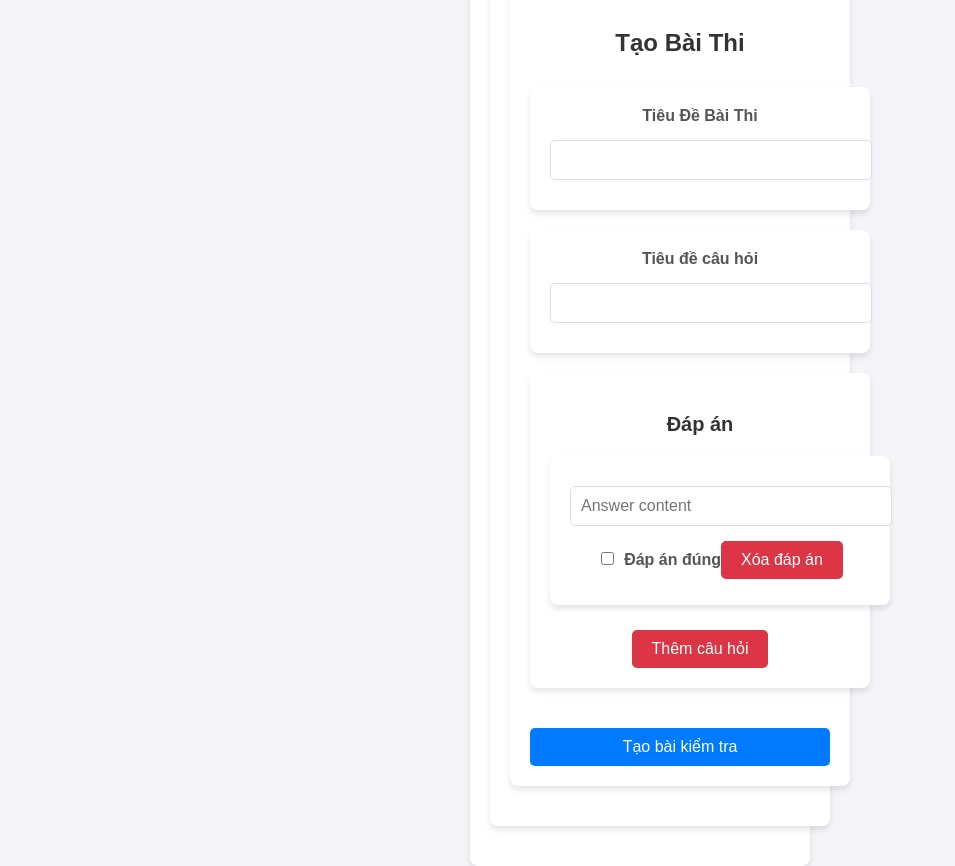
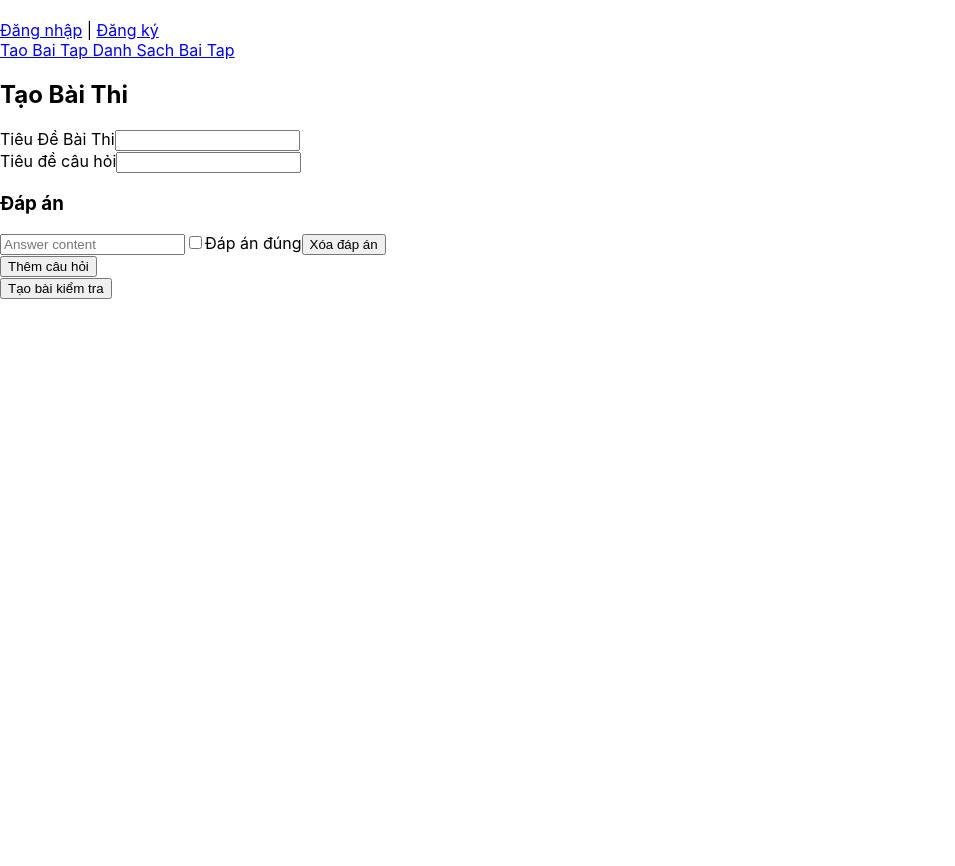
Before and after one commit to nam25101999/quiz-project, a React (Create React App) app in the folder frontend/: page /create in a window 1280 px wide. Shown: the whole page, without its empty margins (0-955 px from the left). After the commit the page ends 800 px from the top, so only its background shows below. Built offline with nearby package versions, Linux system fonts and the light colour scheme.

Commit message:
cap nhat header

```diff
--- a/frontend/src/App.jsx
+++ b/frontend/src/App.jsx
@@ -4,10 +4,12 @@ import Login from './components/Login';
 import Register from './components/Register';
 import ExamList from './components/ExamList';
 import CreateExam from './components/CreateExam';
+import Header from './components/Header';
 
 const App = () => {
   return (
     <Router>
+      <Header />
       <div>
         <nav>
           <Link to="/login">Đăng nhập</Link> | <Link to="/register">Đăng ký</Link>
--- a/frontend/src/components/CreateExam.css
+++ /dev/null
@@ -1,77 +0,0 @@
-/* src/components/CreateExam.css */
-
-/* Cấu trúc chung của form */
-div {
-    margin-bottom: 20px;
-  }
-
-  h2 {
-    font-size: 24px;
-    text-align: center;
-    margin-bottom: 30px;
-  }
-
-  h3 {
-    margin-top: 20px;
-    font-size: 20px;
-    color: #333;
-  }
-
-  /* Input và Label */
-  input[type="text"] {
-    width: 100%;
-    padding: 10px;
-    margin: 10px 0;
-    border: 1px solid #ddd;
-    border-radius: 5px;
-    font-size: 16px;
-  }
-
-  label {
-    display: inline-block;
-    font-size: 16px;
-    margin-bottom: 5px;
-  }
-
-  /* Nút bấm */
-  button {
-    padding: 10px 20px;
-    font-size: 16px;
-    color: #fff;
-    background-color: #007bff;
-    border: none;
-    border-radius: 5px;
-    cursor: pointer;
-    margin-top: 10px;
-  }
-
-  button[type="submit"] {
-    width: 100%;
-    margin-top: 20px;
-  }
-
-  button[type="button"] {
-    background-color: #dc3545;
-    margin-top: 5px;
-  }
-
-  button:hover {
-    background-color: #0056b3;
-  }
-
-  /* Thông báo sau khi gửi */
-  p {
-    text-align: center;
-    font-size: 18px;
-    color: green;
-    margin-top: 20px;
-  }
-
-  p.error {
-    color: red;
-  }
-
-  /* Các phần tử cần thiết khi form thay đổi */
-  input[type="checkbox"] {
-    margin-right: 10px;
-  }
--- a/frontend/src/components/CreateExam.js
+++ b/frontend/src/components/CreateExam.js
@@ -1,7 +1,6 @@
 // src/components/CreateExam.js
 import React, { useState } from 'react';
 import axios from 'axios';
-import './CreateExam.css';
 
 
 const CreateExam = () => {
--- a/frontend/src/components/ExamList.css
+++ /dev/null
@@ -1,76 +0,0 @@
-/* General Styles */
-body {
-    font-family: Arial, sans-serif;
-    margin: 0;
-    padding: 0;
-    background-color: #f4f4f9;
-    display: flex;
-    justify-content: center;
-    align-items: center;
-    height: 100vh;
-  }
-
-  /* Login Container */
-  div {
-    background-color: #ffffff;
-    padding: 20px;
-    border-radius: 8px;
-    box-shadow: 0px 4px 6px rgba(0, 0, 0, 0.1);
-    width: 300px;
-    text-align: center;
-  }
-
-  /* Heading */
-  h2 {
-    margin-bottom: 20px;
-    color: #333333;
-  }
-
-  /* Form Elements */
-  form {
-    display: flex;
-    flex-direction: column;
-  }
-
-  label {
-    margin-bottom: 8px;
-    font-weight: bold;
-    color: #555555;
-    text-align: left;
-  }
-
-  input {
-    margin-bottom: 15px;
-    padding: 10px;
-    border: 1px solid #cccccc;
-    border-radius: 4px;
-    font-size: 14px;
-  }
-
-  input:focus {
-    outline: none;
-    border-color: #007bff;
-    box-shadow: 0 0 4px rgba(0, 123, 255, 0.25);
-  }
-
-  /* Button Styles */
-  button {
-    background-color: #007bff;
-    color: #ffffff;
-    border: none;
-    padding: 10px;
-    border-radius: 4px;
-    font-size: 16px;
-    cursor: pointer;
-  }
-
-  button:hover {
-    background-color: #0056b3;
-  }
-
-  /* Message Display */
-  p {
-    margin-top: 15px;
-    font-size: 14px;
-    color: #333333;
-  }
--- a/frontend/src/components/ExamList.js
+++ b/frontend/src/components/ExamList.js
@@ -1,7 +1,7 @@
 // src/components/ExamList.js
 import React, { useState, useEffect } from 'react';
 import axios from 'axios';
-import './ExamList.css';
+
 
 const ExamList = () => {
   const [exams, setExams] = useState([]);
--- /dev/null
+++ b/frontend/src/components/Header.jsx
@@ -0,0 +1,25 @@
+import React from "react";
+import './styles/Header.css';
+
+const Header = () => {
+    return (
+        <header className="Header">
+            <div className="first_header">
+                <div className="logo">
+                    <img src="" alt="" />
+                </div>
+                <div className="menu">
+                    <div className="menu_icon">
+
+                    </div>
+                    <div className="login">
+
+                    </div>
+                </div>
+            </div>
+            <nav className="navbar"></nav>
+        </header>
+    )
+}
+
+export default Header;
```
Also changed, not shown: frontend/src/components/styles/Header.css (added).
